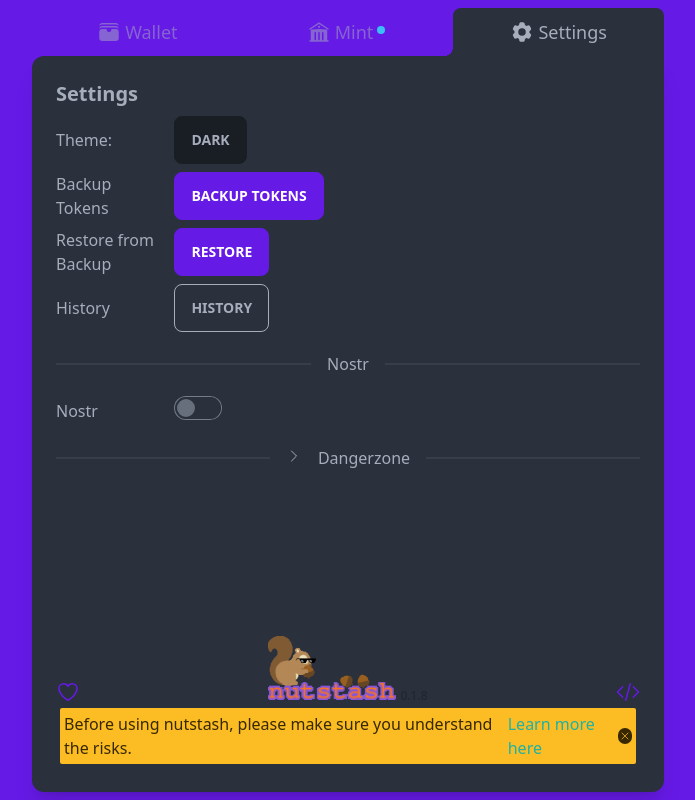
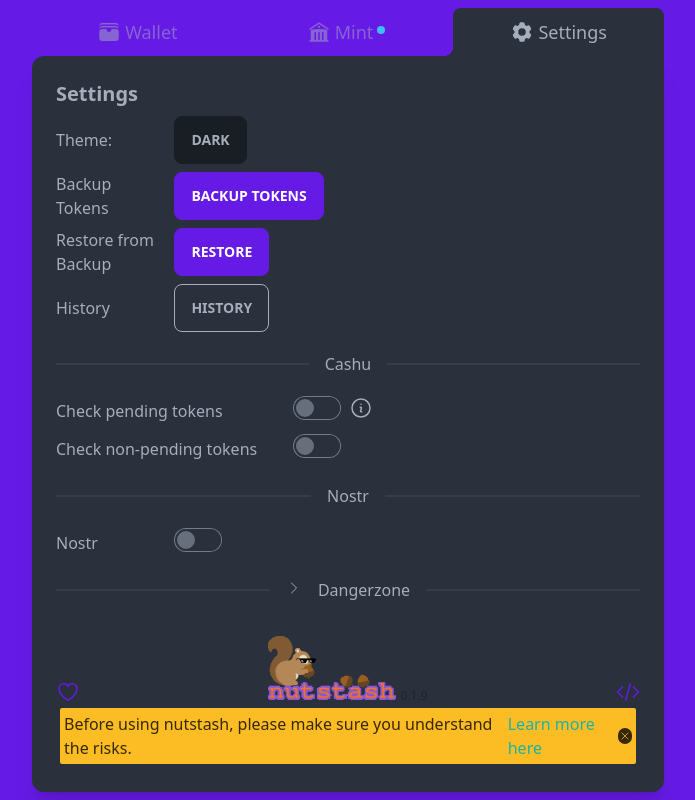
Before and after one commit to gandlafbtc/nutstash-wallet, a SvelteKit app: page / in a window 1280 px wide. Both pictures are taken after a click on the button "Settings". Shown: the whole page, without its empty margins (292-987 px from the left). Built offline with nearby package versions, Linux system fonts and the light colour scheme.

Commit message:
add setting for token checking

```diff
--- a/package.json
+++ b/package.json
@@ -1,6 +1,6 @@
 {
 	"name": "svelte-cashu-wallet",
-	"version": "0.1.8",
+	"version": "0.1.9",
 	"private": true,
 	"scripts": {
 		"dev": "vite dev",
--- a/src/comp/Setting.svelte
+++ b/src/comp/Setting.svelte
@@ -1,4 +1,5 @@
 <script lang="ts">
+	import { checkAutomatically, checkNonPending, checkPending } from '../stores/settings';
 	import { THEMES } from '../stores/static/themes';
 
 	import { theme } from '../stores/theme';
@@ -27,7 +28,7 @@
 			<!-- svelte-ignore a11y-no-noninteractive-tabindex -->
 			<ul
 				tabindex="0"
-				class="dropdown-content menu p-2 shadow bg-base-100 rounded-box w-52 max-h-56 overflow-scroll"
+				class="dropdown-content menu p-2 shadow bg-base-100 rounded-box w-52 max-h-56 overflow-scroll scrollbar-hide"
 			>
 				<!-- svelte-ignore a11y-missing-attribute -->
 				{#each THEMES as theme}
@@ -55,6 +56,71 @@
 		<div class="col-span-4">
 			<a href="/history" class="btn btn-outline">History</a>
 		</div>
+		<div class="divider col-span-5">Cashu</div>
+
+		<div class="col-span-2">
+			<label for="">Check pending tokens</label>
+		</div>
+		<div class="col-span-3 flex gap-2">
+			<input type="checkbox" class="toggle toggle-warning" bind:checked={$checkPending} />
+			<div>
+				<div
+					class="tooltip"
+					data-tip="Activating automatic token checking will send part of your all your tokens to the mint for verification if they have been spent already. This gives the mint additional information about a users balance, especially if the option is enabled for non-pending tokens. ⚠️ use at own risk"
+				>
+					<svg
+						xmlns="http://www.w3.org/2000/svg"
+						fill="none"
+						viewBox="0 0 24 24"
+						stroke-width="1.5"
+						stroke="currentColor"
+						class="w-6 h-6"
+					>
+						<path
+							stroke-linecap="round"
+							stroke-linejoin="round"
+							d="M11.25 11.25l.041-.02a.75.75 0 011.063.852l-.708 2.836a.75.75 0 001.063.853l.041-.021M21 12a9 9 0 11-18 0 9 9 0 0118 0zm-9-3.75h.008v.008H12V8.25z"
+						/>
+					</svg>
+				</div>
+			</div>
+		</div>
+		<div class="col-span-2">
+			<label for="">Check non-pending tokens</label>
+		</div>
+		<div class="col-span-3">
+			<input type="checkbox" class="toggle toggle-error" bind:checked={$checkNonPending} />
+		</div>
+		{#if $checkPending || $checkNonPending}
+			<div class="col-span-2">
+				<label for="">Check tokens automatically</label>
+			</div>
+			<div class="col-span-3 flex gap-2">
+				<input type="checkbox" class="toggle toggle-info" bind:checked={$checkAutomatically} />
+				<div>
+					<div
+						class="tooltip"
+						data-tip="You can activate this option to check for invalid tokens in your wallet automatically. It is only advised to use this option if privacy is not a priority."
+					>
+						<svg
+							xmlns="http://www.w3.org/2000/svg"
+							fill="none"
+							viewBox="0 0 24 24"
+							stroke-width="1.5"
+							stroke="currentColor"
+							class="w-6 h-6"
+						>
+							<path
+								stroke-linecap="round"
+								stroke-linejoin="round"
+								d="M11.25 11.25l.041-.02a.75.75 0 011.063.852l-.708 2.836a.75.75 0 001.063.853l.041-.021M21 12a9 9 0 11-18 0 9 9 0 0118 0zm-9-3.75h.008v.008H12V8.25z"
+							/>
+						</svg>
+					</div>
+				</div>
+			</div>
+		{/if}
+
 		<div class="divider col-span-5">Nostr</div>
 
 		<NostrSettings />
--- a/src/comp/wallet/Wallet.svelte
+++ b/src/comp/wallet/Wallet.svelte
@@ -13,10 +13,12 @@
 	import { pendingTokens } from '../../stores/pendingtokens';
 	import ScanLn from '../elements/ScanLN.svelte';
 	import { goto } from '$app/navigation';
+	import { checkAutomatically, checkNonPending, checkPending } from '../../stores/settings';
 
 	let active = 'base';
 	let scannedlnInvoice = '';
 	let encodedToken = '';
+	let isChecking = false;
 
 	onMount(async () => {
 		if ($page.url.hash) {
@@ -30,11 +32,17 @@
 				noScroll: true
 			});
 		}
+		if ($checkAutomatically && ($checkPending || $checkNonPending)) {
+			checkTokens();
+		}
+	});
 
+	const checkTokens = async () => {
 		let isFirst = true;
 		let isFirstPending = true;
 		$mints.forEach(async (mint) => {
 			try {
+				isChecking = true;
 				const mintTokens = getTokensForMint(mint, $token);
 				const mintPendingTokens = getTokensForMint(mint, $pendingTokens);
 				if (mintTokens?.length < 1) {
@@ -42,6 +50,8 @@
 				}
 				const cahsuMint = new CashuMint(mint.mintURL);
 				const cashuWallet = new CashuWallet(mint.keys, cahsuMint);
+
+				if ($checkNonPending) {
 					const spentProofs = await cashuWallet.checkProofsSpent(mintTokens);
 					token.update((state) =>
 						state.filter((p) => {
@@ -59,6 +69,8 @@
 							return false;
 						})
 					);
+				}
+				if ($checkPending) {
 					const spentPendingProofs = await cashuWallet.checkProofsSpent(mintPendingTokens);
 					pendingTokens.update((state) =>
 						state.filter((p) => {
@@ -76,12 +88,17 @@
 							return false;
 						})
 					);
+				}
+				if (!$checkAutomatically && isFirst && isFirstPending) {
+					toast('info', ` ${$checkNonPending?'checked non-pending,':''} ${$checkPending?'checked pending':''} tokens`    , 'checked Tokens')
+				}
 			} catch (e) {
 				console.log(e);
 				toast('error', 'Mint: ' + mint.mintURL, 'There was a problem when syncing with a mint.');
 			}
+			isChecking = false;
 		});
-	});
+	};
 
 	const scanPay = () => {
 		active = 'scan';
@@ -97,12 +114,32 @@
 						return count + t.amount;
 					}, 0) ?? 0}
 				</p>
+				<div class="flex gap-2">
+					{#if !$checkAutomatically && ($checkNonPending||$checkPending)}
+						<button class="btn btn-sm btn-warning btn-circle" on:click={checkTokens}>
+							<svg
+								xmlns="http://www.w3.org/2000/svg"
+								fill="none"
+								viewBox="0 0 24 24"
+								stroke-width="1.5"
+								stroke="currentColor"
+								class="w-6 h-6 {isChecking?'animate-spin':''}"
+							>
+								<path
+									stroke-linecap="round"
+									stroke-linejoin="round"
+									d="M16.023 9.348h4.992v-.001M2.985 19.644v-4.992m0 0h4.992m-4.993 0l3.181 3.183a8.25 8.25 0 0013.803-3.7M4.031 9.865a8.25 8.25 0 0113.803-3.7l3.181 3.182m0-4.991v4.99"
+								/>
+							</svg>
+						</button>
+					{/if}
 					<p class="text-md">
 						(pending
 						{$pendingTokens.reduce((count, t) => {
 							return count + t.amount;
 						}, 0) ?? 0})
 					</p>
+				</div>
 
 				<p class="text-4xl">satoshi</p>
 			</div>
--- /dev/null
+++ b/src/stores/settings.ts
@@ -0,0 +1,31 @@
+import { browser } from '$app/environment';
+
+import { writable } from 'svelte/store';
+
+const initialValue = browser ?  window.localStorage.getItem('setting-check-non-pending') ?? 'false':'false';
+const initialValue2 =browser ?  window.localStorage.getItem('setting-check-pending') ?? 'false':'false';
+const initialValue3 =browser ?  window.localStorage.getItem('setting-check-token-auto') ?? 'false':'false';
+
+const checkNonPending = writable<boolean>(JSON.parse(initialValue));
+const checkPending = writable<boolean>(JSON.parse(initialValue2));
+const checkAutomatically = writable<boolean>(JSON.parse(initialValue3));
+
+checkNonPending.subscribe((value) => {
+	if (browser) {
+		window.localStorage.setItem('setting-check-non-pending', JSON.stringify(value));
+	}
+});
+
+checkPending.subscribe((value) => {
+	if (browser) {
+		window.localStorage.setItem('setting-check-pending', JSON.stringify(value));
+	}
+});
+
+checkAutomatically.subscribe((value) => {
+	if (browser) {
+		window.localStorage.setItem('setting-check-token-auto', JSON.stringify(value));
+	}
+});
+
+export { checkNonPending, checkAutomatically, checkPending };
--- a/src/stores/version.ts
+++ b/src/stores/version.ts
@@ -1,5 +1,5 @@
 import { readable } from 'svelte/store';
 
-const version = readable<string>('0.1.8');
+const version = readable<string>('0.1.9');
 
 export { version };
```
Also changed, not shown: 1 other file (tests, documents, lock files or other folders). Lines whose indentation alone changed are shown as unchanged.
